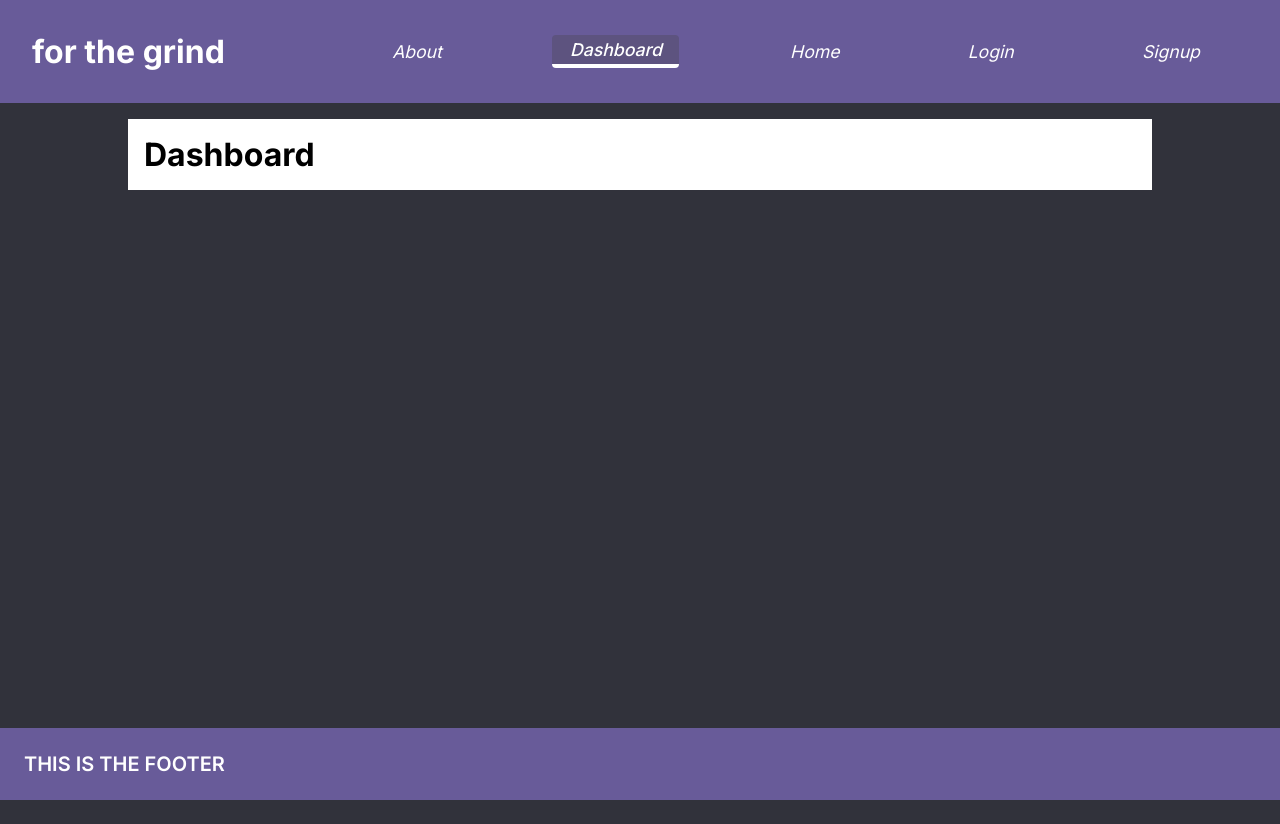
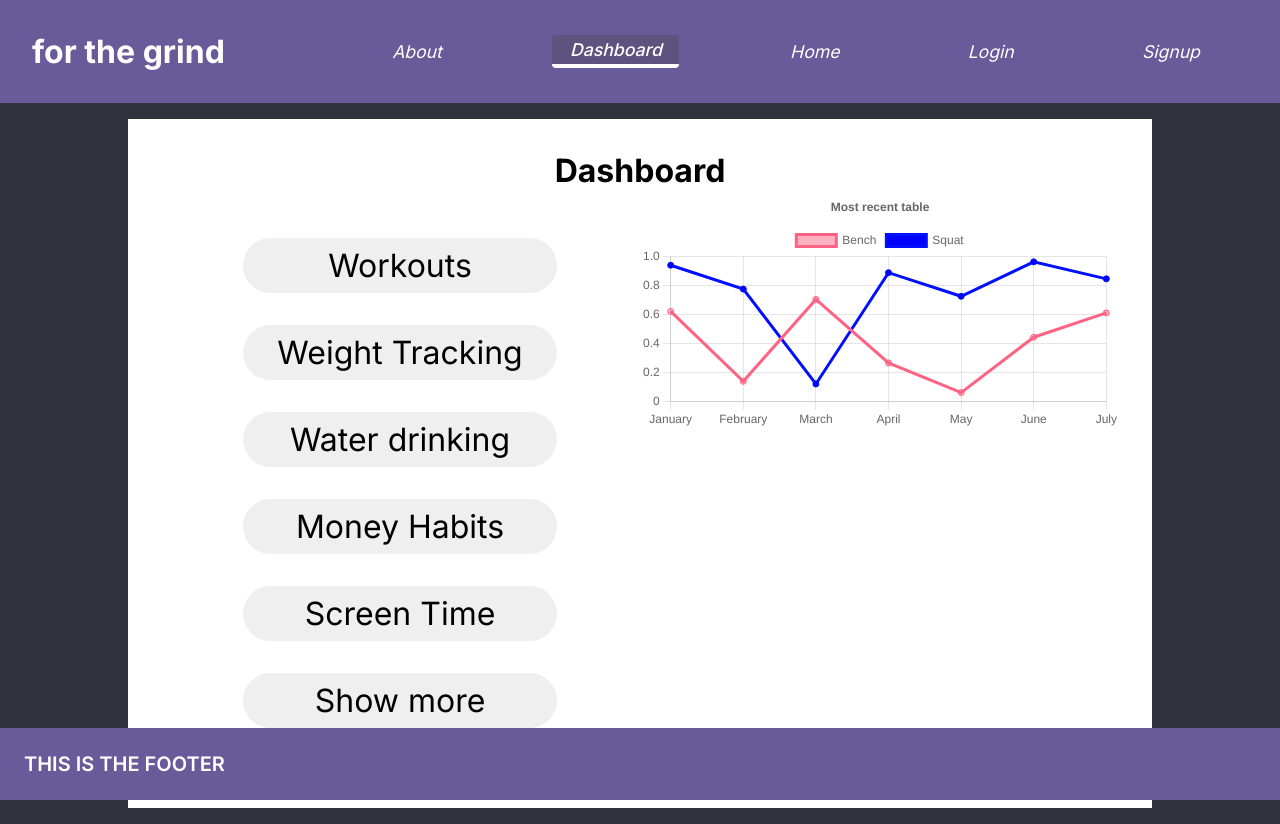
Before and after one commit to rasmus-ob/for_the_grind, a React (Create React App) app in the folder client/: page / in a window 1280 px wide. Both pictures are taken after a click on the button "Dashboard". Before the commit the page ends 800 px from the top, so only its background shows below. Built offline with nearby package versions, Linux system fonts and the light colour scheme.

Commit message:
Updated the Dashboard UI

```diff
--- a/client/package.json
+++ b/client/package.json
@@ -6,8 +6,11 @@
     "@testing-library/jest-dom": "^5.16.5",
     "@testing-library/react": "^13.4.0",
     "@testing-library/user-event": "^13.5.0",
+    "chart.js": "^4.3.0",
+    "faker": "^6.6.6",
     "fs": "^0.0.1-security",
     "react": "^18.2.0",
+    "react-chartjs-2": "^5.2.0",
     "react-dom": "^18.2.0",
     "react-router-dom": "^6.11.2",
     "react-scripts": "5.0.1",
@@ -36,5 +39,8 @@
       "last 1 firefox version",
       "last 1 safari version"
     ]
+  },
+  "devDependencies": {
+    "@faker-js/faker": "^8.0.1"
   }
 }
--- a/client/src/css/content.css
+++ b/client/src/css/content.css
@@ -4,7 +4,7 @@
 	max-width: 80%;
 	min-height: 1em;
 	margin: 1em auto;
-	padding: 1em;
+	padding: 2em;
 	background-color: var(--content-bg-color);
 	color: var(--content-txt-color);
 }
--- /dev/null
+++ b/client/src/css/dashboard.css
@@ -0,0 +1,33 @@
+.dashboard {
+	display: grid;
+	grid-template-columns: 1fr 1fr;
+}
+
+.recent-tables {
+	margin: 1em;
+}
+
+.recent-tables > li {
+	list-style: none;
+	width: 70%;
+	margin: 2em auto;
+}
+
+.recent-tables > li > button {
+	font-size: 2em;
+	width: 100%;
+	border: none;
+	border-radius: 1em;
+	cursor: pointer;
+	transition: 250ms;
+	text-overflow: clip;
+	white-space: nowrap;
+	overflow: auto;
+	padding: 0.25em;
+}
+
+.recent-tables > li > button:hover {
+	background-color: #999;
+}
+.summary-chart {
+}
--- a/client/src/css/footer.css
+++ b/client/src/css/footer.css
@@ -1,5 +1,5 @@
 .footer {
-	position: absolute;
+	position: fixed;
 	bottom: 0;
 	left: 0;
 	right: 0;
--- a/client/src/pages/Dashboard.jsx
+++ b/client/src/pages/Dashboard.jsx
@@ -1,7 +1,97 @@
+import { Line } from 'react-chartjs-2';
+import {
+	Chart as ChartJS,
+	CategoryScale,
+	LinearScale,
+	PointElement,
+	LineElement,
+	Title,
+	Tooltip,
+	Legend,
+} from 'chart.js';
+
+import '../css/dashboard.css';
+
 function Dashboard() {
+	ChartJS.register(
+		CategoryScale,
+		LinearScale,
+		PointElement,
+		LineElement,
+		Title,
+		Tooltip,
+		Legend
+	);
+
+	const options = {
+		responsive: true,
+		plugins: {
+			legend: {
+				position: 'top',
+			},
+			title: {
+				display: true,
+				text: 'Most recent table',
+			},
+		},
+	};
+
+	const labels = [
+		'January',
+		'February',
+		'March',
+		'April',
+		'May',
+		'June',
+		'July',
+	];
+
+	const exampleApiData = {
+		labels,
+		datasets: [
+			{
+				label: 'Bench',
+				data: labels.map(() => Math.random(0, 100)),
+				borderColor: 'rgb(255, 99, 132)',
+				backgroundColor: 'rgba(255, 99, 132, 0.5)',
+			},
+			{
+				label: 'Squat',
+				data: labels.map(() => Math.random(0, 100)),
+				borderColor: '#000FFF',
+				backgroundColor: '#0000FF',
+			},
+		],
+	};
+
 	return (
 		<>
-			<h1>Dashboard</h1>
+			<h1 className='page-title'>Dashboard</h1>
+			<div className='dashboard'>
+				<div className='recent-tables'>
+					<li>
+						<button>Workouts</button>
+					</li>
+					<li>
+						<button>Weight Tracking</button>
+					</li>
+					<li>
+						<button>Water drinking</button>
+					</li>
+					<li>
+						<button>Money Habits</button>
+					</li>
+					<li>
+						<button>Screen Time</button>
+					</li>
+					<li>
+						<button>Show more</button>
+					</li>
+				</div>
+				<div className='summary-chart'>
+					<Line options={options} data={exampleApiData} />
+				</div>
+			</div>
 		</>
 	);
 }
```
Also changed, not shown: 1 other file (tests, documents, lock files or other folders).
